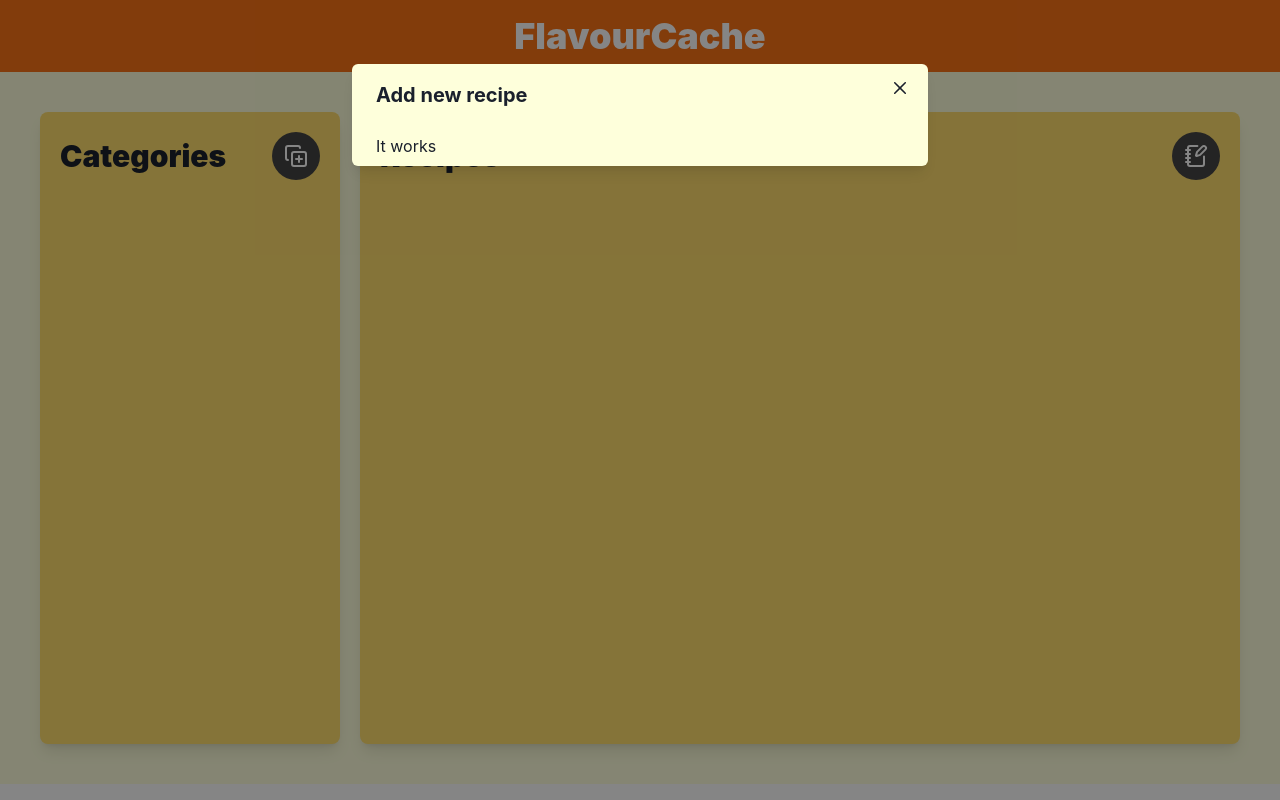
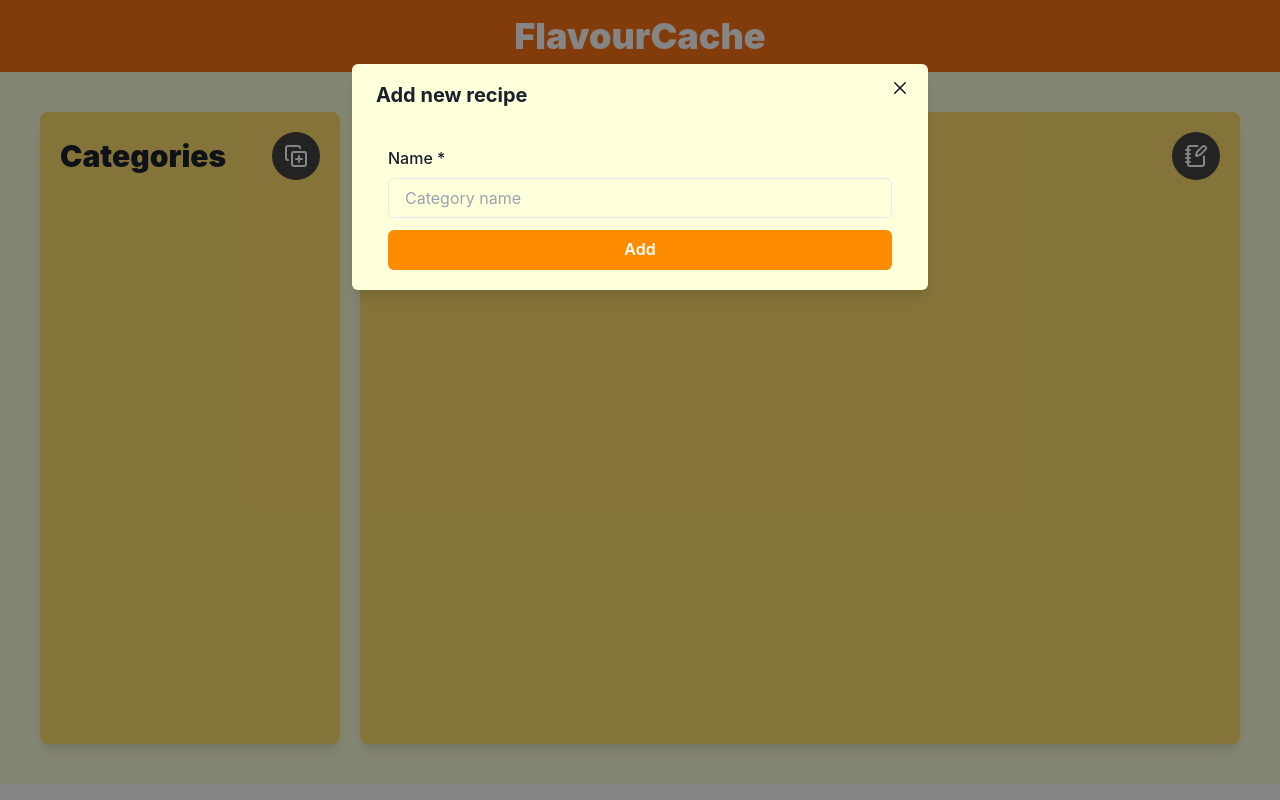
Before and after one commit to wisyxx/FlavourCache, a React (Vite) app: page / in a window 1280 px wide. Both pictures are taken after a click on the button 296 px from the left and 156 px from the top of the page. Built offline with nearby package versions, Linux system fonts and the light colour scheme.

Commit message:
Add CategoryForm and AddCategoryModal components

```diff
--- a/src/App.tsx
+++ b/src/App.tsx
@@ -1,6 +1,5 @@
 import { CategoryList } from './components/CategoryList';
 import { RecipeList } from './components/RecipeList';
-import { AddRecipeModal } from './components/AddRecipeModal';
 import { useEffect } from 'react';
 import { useRecipe } from './hooks/useRecipe';
 
@@ -14,7 +13,6 @@ export const App = () => {
     <>
       <header className=" bg-orange-500 p-4 flex justify-center">
         <h1 className=" text-white font-black text-4xl">FlavourCache</h1>
-        <AddRecipeModal />
       </header>
 
       <main className=" bg-[#feffdb] h-[89vh] flex flex-col md:flex-row gap-5 p-10">
--- /dev/null
+++ b/src/components/AddCategoryModal.tsx
@@ -0,0 +1,27 @@
+import {
+  Modal,
+  ModalBody,
+  ModalCloseButton,
+  ModalContent,
+  ModalHeader,
+  ModalOverlay,
+} from '@chakra-ui/react';
+import { useCategory } from '../hooks/useCategory';
+import { CategoryForm } from './CategoryForm';
+
+export const AddCategoryModal = () => {
+  const { isOpen, onClose } = useCategory();
+
+  return (
+    <Modal size="xl" isOpen={isOpen} onClose={onClose}>
+      <ModalOverlay />
+      <ModalContent bg="#feffdb">
+        <ModalHeader fontWeight="bold">Add new recipe</ModalHeader>
+        <ModalCloseButton />
+        <ModalBody>
+          <CategoryForm />
+        </ModalBody>
+      </ModalContent>
+    </Modal>
+  );
+};
--- a/src/components/AddRecipeModal.tsx
+++ b/src/components/AddRecipeModal.tsx
@@ -4,7 +4,7 @@ import {
   ModalOverlay,
   ModalContent,
   ModalHeader,
-  ModalCloseButton
+  ModalCloseButton,
 } from '@chakra-ui/react';
 import { useRecipe } from '../hooks/useRecipe';
 import { RecipeForm } from './RecipeForm';
@@ -13,7 +13,7 @@ export const AddRecipeModal = () => {
   const { onClose, isOpen, dispatch } = useRecipe();
 
   const handleClose = () => {
-    dispatch({type: 'remove-editinId'});
+    dispatch({ type: 'remove-editinId' });
   };
 
   return (
--- /dev/null
+++ b/src/components/CategoryForm.tsx
@@ -0,0 +1,39 @@
+import { Box, Button, FormLabel, Input } from '@chakra-ui/react';
+import { useCategory } from '../hooks/useCategory';
+
+export const CategoryForm = () => {
+  const { state } = useCategory();
+
+  return (
+    <form className="space-y-3 p-3">
+      {/* {error && (
+        <p className="w-full bg-red-500 text-white font-bold p-2">{error}</p>
+      )} */}
+      <Box>
+        <FormLabel htmlFor="name">Name *</FormLabel>
+        <Input
+          //   onChange={}
+          autoComplete="given-name"
+          name="name"
+          id="name"
+          type="text"
+          size="md"
+          placeholder="Category name"
+          //   value={}
+        />
+      </Box>
+
+      <Button
+        type="submit"
+        bg="#ff8b00"
+        _hover={{
+          backgroundColor: '#ffc60b',
+        }}
+        className="w-full"
+        colorScheme="blue"
+      >
+        {state.editingId ? 'Update' : 'Add'}
+      </Button>
+    </form>
+  );
+};
--- a/src/components/CategoryList.tsx
+++ b/src/components/CategoryList.tsx
@@ -1,17 +1,10 @@
-import {
-  IconButton,
-  Modal,
-  ModalBody,
-  ModalCloseButton,
-  ModalContent,
-  ModalHeader,
-  ModalOverlay,
-} from '@chakra-ui/react';
+import { IconButton } from '@chakra-ui/react';
 import { CopyPlus } from 'lucide-react';
 import { useCategory } from '../hooks/useCategory';
+import { AddCategoryModal } from './AddCategoryModal';
 
 export const CategoryList = () => {
-  const { isOpen, onOpen, onClose } = useCategory();
+  const { onOpen } = useCategory();
   return (
     <div className="bg-[#ffdd6d] shadow-lg rounded-lg p-5 min-w-[300px]">
       <div className="flex justify-between items-center">
@@ -32,18 +25,8 @@ export const CategoryList = () => {
         >
           Button
         </IconButton>
-
-        <Modal size="xl" isOpen={isOpen} onClose={onClose}>
-          <ModalOverlay />
-          <ModalContent bg="#feffdb">
-            <ModalHeader fontWeight="bold">Add new recipe</ModalHeader>
-            <ModalCloseButton />
-            <ModalBody>
-              <h1>It works</h1>
-            </ModalBody>
-          </ModalContent>
-        </Modal>
       </div>
+      <AddCategoryModal />
     </div>
   );
 };
--- a/src/components/RecipeList.tsx
+++ b/src/components/RecipeList.tsx
@@ -2,6 +2,7 @@ import { IconButton } from '@chakra-ui/react';
 import { useRecipe } from '../hooks/useRecipe';
 import { RecipeDisplay } from './RecipeDisplay';
 import { NotebookPen } from 'lucide-react';
+import { AddRecipeModal } from './AddRecipeModal';
 
 export const RecipeList = () => {
   const { state, onOpen } = useRecipe();
@@ -23,10 +24,9 @@ export const RecipeList = () => {
             background: '#ffdb66',
           }}
           icon={<NotebookPen className=" text-white" />}
-        >
-          Button
-        </IconButton>
+        />
       </div>
+      <AddRecipeModal />
       <div className="space-y-4 p-4">
         {state.recipes.map((recipe) => (
           <RecipeDisplay key={recipe.id} recipe={recipe} />
```
